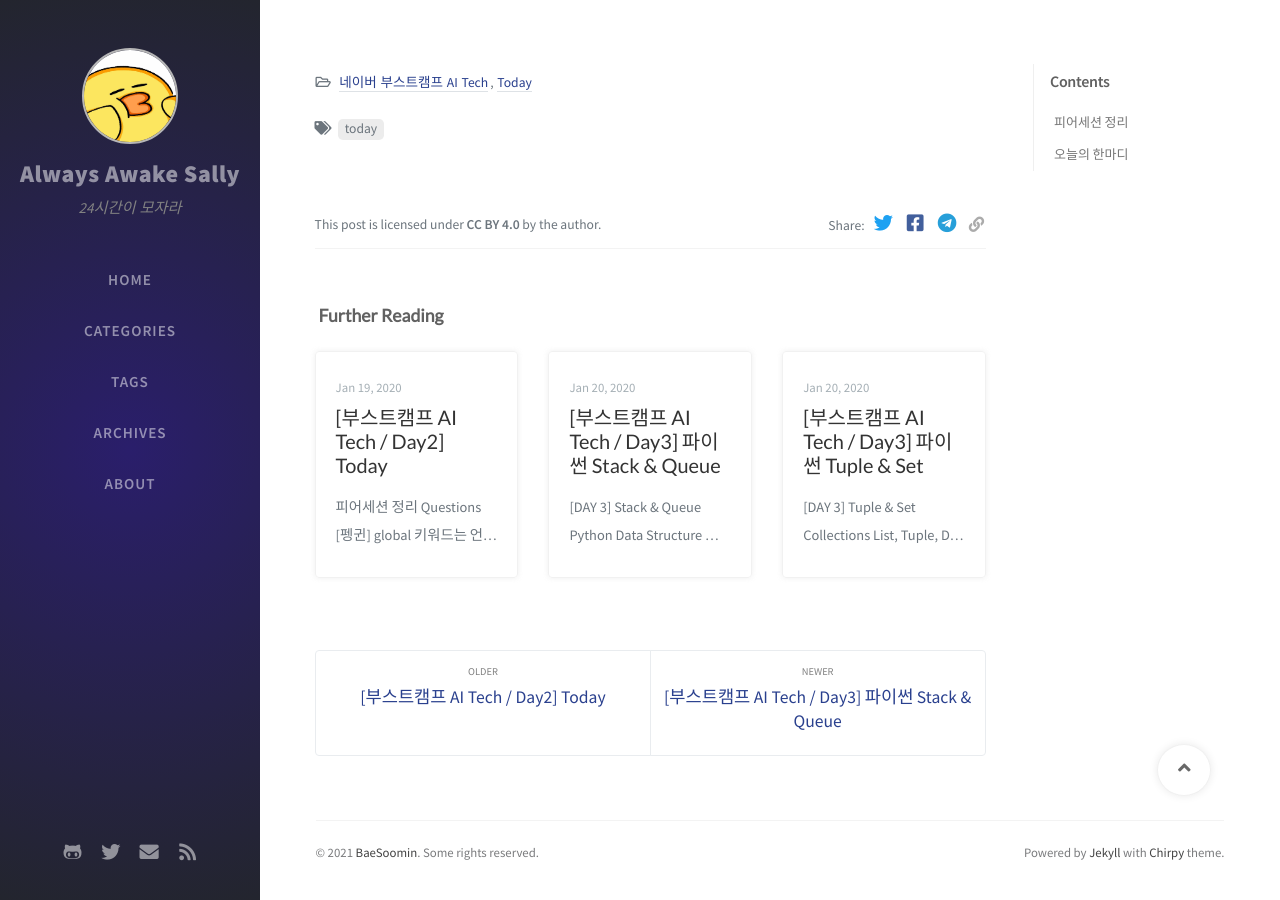
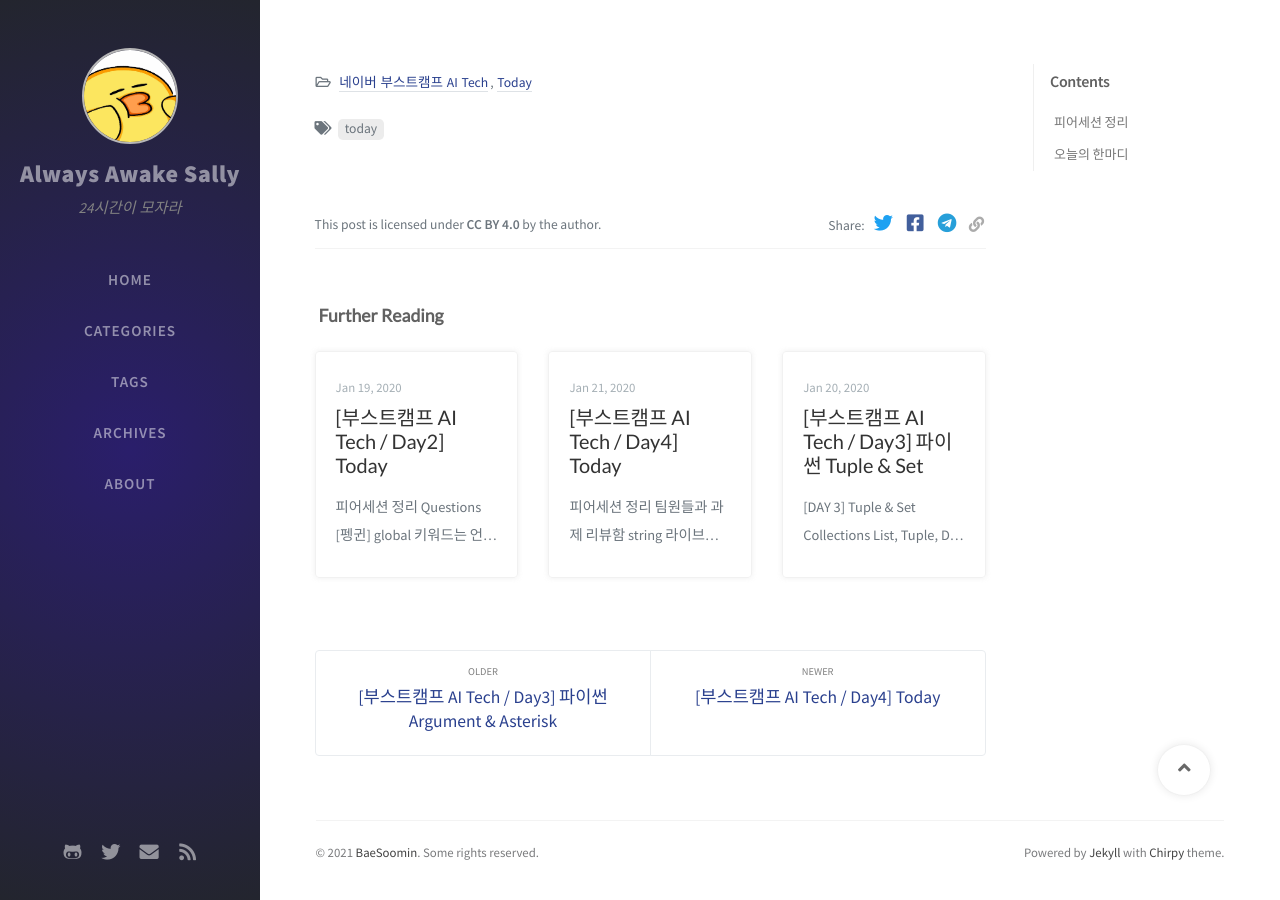
Before and after one commit to bsm8734/bsm8734.github.io, a Jekyll site: the page built from _posts/NAVER_BoostCamp_AI_Tech/Today/2021-01-20-bc-d003-today.md, in a window 1280 px wide and 900 px high, scrolled down 475 px. Built offline with Jekyll 4.4.1, drawn with Linux system fonts in a browser that asks for light colours; nearby versions of some CDN libraries; comment, search, counter and statistics services are not loaded; some of the changed text lies outside the part shown.

Commit message:
[post] BCAI - Day4(today)

```diff
--- /dev/null
+++ b/_posts/NAVER_BoostCamp_AI_Tech/Today/2021-01-20-bc-d004-today.md
@@ -0,0 +1,32 @@
+---
+title: "[부스트캠프 AI Tech / Day4] Today"
+date: 2020-01-21 20:31:00 +0900
+categories: [네이버 부스트캠프 AI Tech, Today] # Python
+tags: [today] # CS, 운영체제, Python
+---
+
+
+## **피어세션 정리**
+
+- 팀원들과 과제 리뷰함
+  - string 라이브러리(자주 사용하는 string을 호출하여 사용가능)
+  - 내장함수 사용법 숙지하기
+  - zip, lambda와 기타 Day3에서 배웠던 내용을 활용하면 코드를 간결하게 만들 수 있음
+  - set을 사용하면 중복검사 용이(입력값과 출력값이 원소 수 비교)
+  - python 예약어를 변수명으로 사용하지 않기
+  - flag를 사용하여 while문을 빠져나갈 수 있게 하는 방법이 있음 `while (flag):`
+
+---
+
+## **과제 진행 상황 정리/과제 결과물에 대한 정리**
+
+- 아직도 학습정리 공간 못정함 -> 이번주 내로 꼭 정할것!
+- 과제는 하는 중...
+- 과제 현황
+  - [X] morsecode
+
+---
+
+## **오늘의 한마디**
+
+- 점심먹고 비몽사몽 금지
```
Also changed, not shown: _posts/NAVER_BoostCamp_AI_Tech/Today/2021-01-20-bc-d003-today.md (+1 -1 lines).
